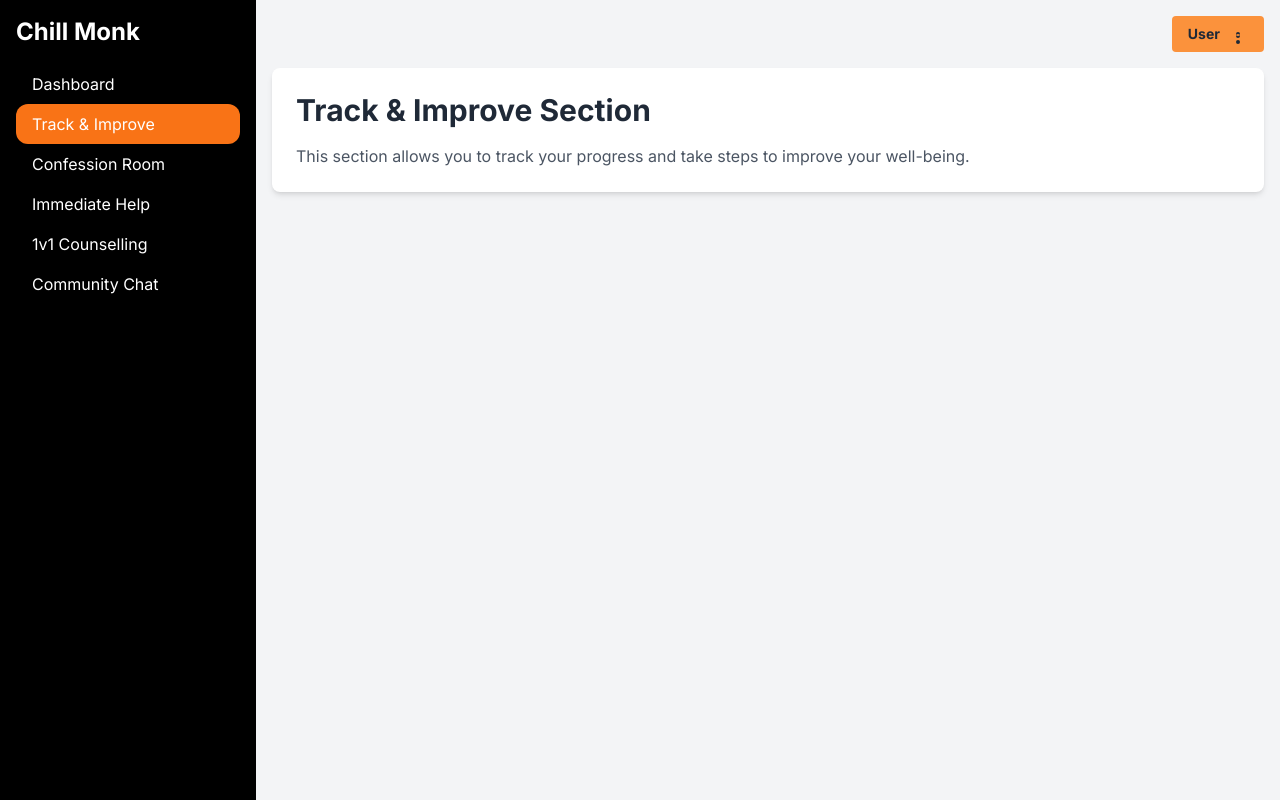
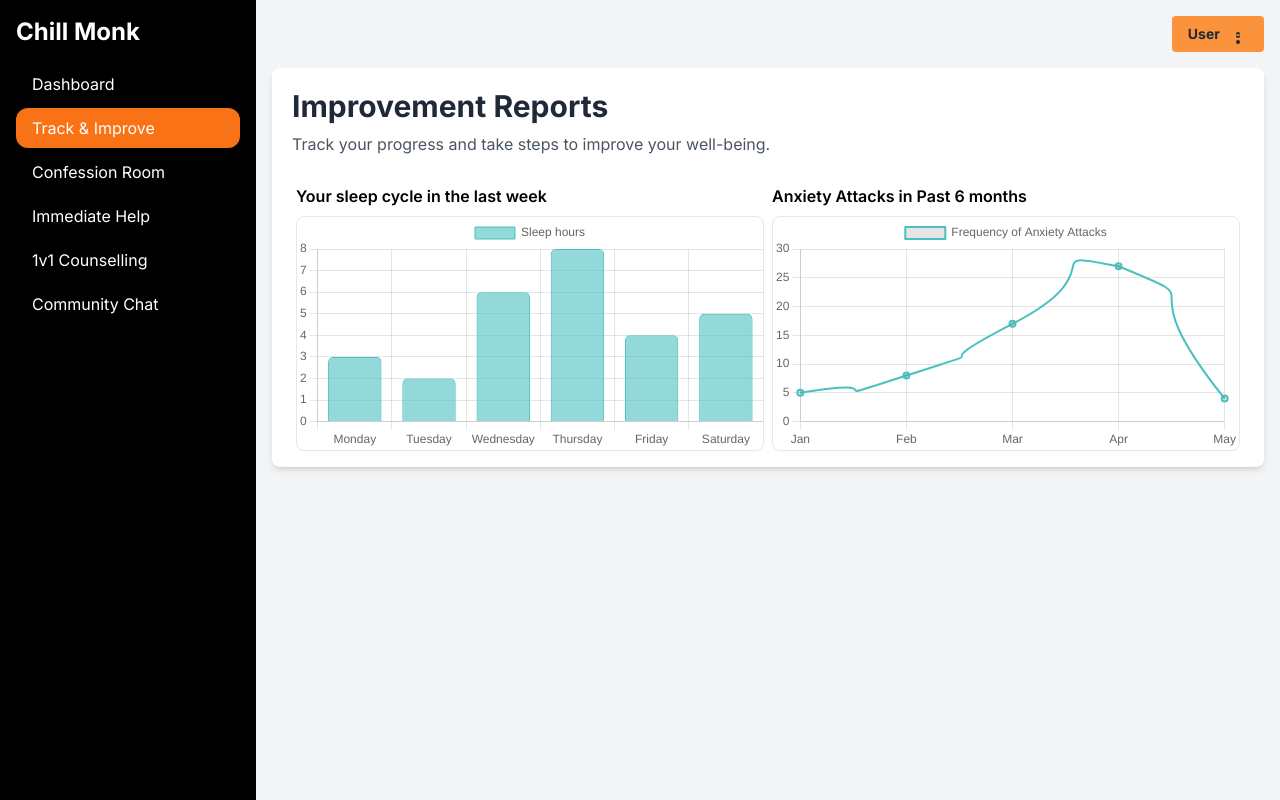
Before and after one commit to iharshka/HackByte2.0, a Next.js app: page /dashboard in a window 1280 px wide. Both pictures are taken after a click on the item "Track & Improve". Built offline with nearby package versions, Linux system fonts and the light colour scheme; no server answers.

Commit message:
Added User health reports, confession rooms, community chat

```diff
--- a/app/AuthPage.tsx
+++ b/app/AuthPage.tsx
@@ -34,7 +34,7 @@ const AuthPage: React.FC<AuthPageProps> = ({ onAuth }) => {
         </div>
         <button
           type="submit"
-          className="bg-blue-500 hover:bg-blue-600 text-white font-bold py-1 px-2 rounded focus:outline-none"
+          className="bg-orange-500 hover:bg-orange-600 text-white font-bold py-1 px-4 rounded focus:outline-none"
         >
           Chat
         </button>
--- /dev/null
+++ b/app/dashboard/BarChart.tsx
@@ -0,0 +1,55 @@
+import { useEffect, useRef } from "react";
+import Chart from "chart.js/auto";
+
+interface BarChartProps {
+  data: number[];
+  labels: string[];
+}
+
+const BarChart: React.FC<BarChartProps> = ({ data, labels }) => {
+  const chartRef = useRef<HTMLCanvasElement>(null);
+  const chartInstance = useRef<Chart>();
+
+  useEffect(() => {
+    if (chartRef && chartRef.current) {
+      const ctx = chartRef.current.getContext("2d");
+      if (ctx) {
+        if (chartInstance.current) {
+          chartInstance.current.destroy();
+        }
+
+        chartInstance.current = new Chart(ctx, {
+          type: "bar",
+          data: {
+            labels: labels,
+            datasets: [
+              {
+                label: "Sleep hours",
+                data: data,
+                backgroundColor: "rgba(75, 192, 192, 0.6)",
+                borderColor: "rgba(75, 192, 192, 1)",
+                borderWidth: 1,
+                borderRadius: {
+                  topLeft: 5,
+                  topRight: 5,
+                  bottomLeft: 0,
+                  bottomRight: 0,
+                },
+              },
+            ],
+          },
+        });
+      }
+    }
+
+    return () => {
+      if (chartInstance.current) {
+        chartInstance.current.destroy();
+      }
+    };
+  }, [data, labels]);
+
+  return <canvas ref={chartRef} />;
+};
+
+export default BarChart;
--- /dev/null
+++ b/app/dashboard/LineChart.tsx
@@ -0,0 +1,51 @@
+import { useEffect, useRef } from "react";
+import Chart from "chart.js/auto";
+
+interface LineChartProps {
+  data: number[];
+  labels: string[];
+}
+
+const LineChart: React.FC<LineChartProps> = ({ data, labels }) => {
+  const chartRef = useRef<HTMLCanvasElement>(null);
+  const chartInstance = useRef<Chart>();
+
+  useEffect(() => {
+    if (chartRef && chartRef.current) {
+      const ctx = chartRef.current.getContext("2d");
+      if (ctx) {
+        if (chartInstance.current) {
+          chartInstance.current.destroy();
+        }
+
+        chartInstance.current = new Chart(ctx, {
+          type: "line",
+          data: {
+            labels: labels,
+            datasets: [
+              {
+                label: "Frequency of Anxiety Attacks",
+                data: data,
+                fill: false,
+                borderColor: "rgba(75, 192, 192, 1)",
+                borderWidth: 2,
+                tension: 1, // Adjust tension for free-hand curve
+                borderJoinStyle: "round", // Round line joins for smoother curve
+              },
+            ],
+          },
+        });
+      }
+    }
+
+    return () => {
+      if (chartInstance.current) {
+        chartInstance.current.destroy();
+      }
+    };
+  }, [data, labels]);
+
+  return <canvas ref={chartRef} />;
+};
+
+export default LineChart;
--- /dev/null
+++ b/app/dashboard/confession.tsx
@@ -0,0 +1,59 @@
+import React, { useEffect, useState } from "react";
+import axios from "axios";
+import Image from "next/image";
+
+const Confessions: React.FC = () => {
+  const [confessions, setConfessions] = useState<any[]>([]);
+
+  useEffect(() => {
+    const fetchConfessions = async () => {
+      try {
+        const response = await axios.get(
+          "http://172.27.49.120:5173/confessions/"
+        );
+        setConfessions(response.data);
+        console.log(response.data);
+      } catch (error) {
+        console.error("Error fetching confessions:", error);
+      }
+    };
+
+    fetchConfessions();
+  }, []);
+
+  return (
+    <div>
+      <h1 className="text-xl text-black-600 my-4 ml-1 font-semibold">
+        Active Confessions
+      </h1>
+      <div className="bg-white rounded-lg shadow-md p-6 mb-5">
+        {confessions.map((confession, index) => (
+          <div key={index} className="mb-4 p-4 rounded-lg border bg-white-600">
+            {/* User Profile */}
+            <div className="flex items-center mb-2">
+              <img
+                src="https://userpic.codeforces.org/no-avatar.jpg"
+                alt="User Avatar"
+                width={32}
+                height={32}
+                className="rounded-full mr-2"
+              />
+              <span className="text-gray-700 font-semibold">hidden-user</span>
+            </div>
+
+            {/* Confession Text */}
+            <p className="text-gray-800">{confession.confession}</p>
+
+            {/* Time of Posting */}
+            <p className="text-xs text-gray-500">
+              {new Date().toLocaleString()}{" "}
+              {/* Use actual time of posting here */}
+            </p>
+          </div>
+        ))}
+      </div>
+    </div>
+  );
+};
+
+export default Confessions;
--- a/app/dashboard/page.tsx
+++ b/app/dashboard/page.tsx
@@ -3,6 +3,9 @@ import React, { useState, useEffect } from "react";
 import axios from "axios";
 import Image from "next/image";
 import CommunityChat from "../CommunityChat";
+import BarChart from "./BarChart";
+import LineChart from "./LineChart";
+import Confessions from "./confession";
 
 const NavBar = () => {
   const [activeSection, setActiveSection] = useState("Dashboard");
@@ -41,7 +44,7 @@ const NavBar = () => {
           {/* Navbar Options */}
           <ul>
             <li
-              className={`cursor-pointer py-2 px-4 ${
+              className={`cursor-pointer py-2 px-4 my-1 ${
                 activeSection === "Dashboard"
                   ? "bg-orange-500 rounded-xl"
                   : "hover:bg-orange-500 hover:rounded-xl"
@@ -51,7 +54,7 @@ const NavBar = () => {
               Dashboard
             </li>
             <li
-              className={`cursor-pointer py-2 px-4 ${
+              className={`cursor-pointer py-2 px-4 my-1 ${
                 activeSection === "Track & Improve"
                   ? "bg-orange-500 rounded-xl"
                   : "hover:bg-orange-500 hover:rounded-xl"
@@ -61,7 +64,7 @@ const NavBar = () => {
               Track & Improve
             </li>
             <li
-              className={`cursor-pointer py-2 px-4 ${
+              className={`cursor-pointer py-2 px-4 my-1 ${
                 activeSection === "Confession Room"
                   ? "bg-orange-500 rounded-xl"
                   : "hover:bg-orange-500 hover:rounded-xl"
@@ -71,7 +74,7 @@ const NavBar = () => {
               Confession Room
             </li>
             <li
-              className={`cursor-pointer py-2 px-4 ${
+              className={`cursor-pointer py-2 px-4 my-1 ${
                 activeSection === "Immediate Help"
                   ? "bg-orange-500 rounded-xl"
                   : "hover:bg-orange-500 hover:rounded-xl"
@@ -82,7 +85,7 @@ const NavBar = () => {
             </li>
 
             <li
-              className={`cursor-pointer py-2 px-4 ${
+              className={`cursor-pointer py-2 px-4 my-1 ${
                 activeSection === "1v1 Counselling"
                   ? "bg-orange-500 rounded-xl"
                   : "hover:bg-orange-500 hover:rounded-xl"
@@ -93,7 +96,7 @@ const NavBar = () => {
             </li>
 
             <li
-              className={`cursor-pointer py-2 px-4 ${
+              className={`cursor-pointer py-2 px-4 my-1 ${
                 activeSection === "Community Chat"
                   ? "bg-orange-500 rounded-xl"
                   : "hover:bg-orange-500 hover:rounded-xl"
@@ -149,7 +152,7 @@ const NavBar = () => {
         <div>
           {/* Render content based on activeSection */}
           {activeSection === "Dashboard" && <Dashboard />}
-          {activeSection === "Track & Improve" && <TrackAndImprove />}
+          {activeSection === "Track & Improve" && <TracknImprove />}
           {activeSection === "Confession Room" && <ConfessionRoom />}
           {activeSection === "Immediate Help" && <ImmediateHelp />}
           {activeSection === "1v1 Counselling" && <Onev1chat />}
@@ -175,23 +178,56 @@ const Dashboard = () => {
   );
 };
 
-const TrackAndImprove = () => {
+const TracknImprove = () => {
+  const barChartData = [3, 2, 6, 8, 4, 5];
+  const barChartLabels = [
+    "Monday",
+    "Tuesday",
+    "Wednesday",
+    "Thursday",
+    "Friday",
+    "Saturday",
+  ];
+
+  const lineChartData = [5, 8, 17, 27, 4];
+  const lineChartLabels = ["Jan", "Feb", "Mar", "Apr", "May"];
+
   return (
-    <div className="bg-white rounded-lg shadow-md p-6">
-      <h1 className="text-3xl font-bold text-gray-800 mb-4">
-        Track & Improve Section
+    <div className="bg-white rounded-lg shadow-md p-5 h-full pb-3">
+      <h1 className="text-3xl font-bold text-gray-800 mb-2">
+        Improvement Reports
       </h1>
-      <p className="text-gray-600">
-        This section allows you to track your progress and take steps to improve
-        your well-being.
+      <p className="text-gray-600 mb-6">
+        Track your progress and take steps to improve your well-being.
       </p>
-      {/* Additional content specific to Track & Improve can be added here */}
+      <div className="flex flex-wrap justify-between">
+        {/* Bar Chart */}
+        <div className="w-full md:w-1/2 p-1">
+          <h2 className="text-md font-semibold mb-2">
+            Your sleep cycle in the last week
+          </h2>
+          <div className="border rounded-lg overflow-hidden">
+            <BarChart data={barChartData} labels={barChartLabels} />
+          </div>
+        </div>
+
+        {/* Line Chart */}
+        <div className="w-full md:w-1/2 p-1">
+          <h2 className="text-md font-semibold mb-2">
+            Anxiety Attacks in Past 6 months
+          </h2>
+          <div className="border rounded-lg overflow-hidden">
+            <LineChart data={lineChartData} labels={lineChartLabels} />
+          </div>
+        </div>
+      </div>
     </div>
   );
 };
 
 const ConfessionRoom = () => {
   return (
+    <div>
       <div className="bg-white rounded-lg shadow-md p-6">
         <h1 className="text-3xl font-bold text-gray-800 mb-4">
           Confession Room Section
@@ -201,6 +237,8 @@ const ConfessionRoom = () => {
           Room.
         </p>
         {/* Additional content specific to Confession Room can be added here */}
+      </div>
+      <Confessions />
     </div>
   );
 };
--- a/app/page.tsx
+++ b/app/page.tsx
@@ -4,6 +4,7 @@ import React, { useState } from "react";
 import Image from "favicon.ico";
 import axios from "axios";
 import CommunityChat from "./CommunityChat";
+import NavBar from "./dashboard/page";
 
 const SignUpForm = () => {
   const [userFormVisible, setUserFormVisible] = useState(false);
@@ -29,6 +30,7 @@ const SignUpForm = () => {
       .post("/api/user/signup", { email, username, password })
       .then((response) => {
         console.log("User Signed Up:", response.data);
+        <NavBar />;
         // Add any further logic for successful signup
       })
       .catch((error) => {
@@ -49,6 +51,7 @@ const SignUpForm = () => {
       .then((response) => {
         console.log("Mentor Signed Up:", response.data);
         // Add any further logic for successful signup
+        <NavBar />;
       })
       .catch((error) => {
         console.error("Error signing up mentor:", error);
@@ -62,6 +65,8 @@ const SignUpForm = () => {
     // Placeholder for now
     console.log("Username:", username);
     console.log("Password:", password);
+    // On successful API calls and status code 200
+    <NavBar />;
   };
 
   // color for bottom hyper links for login and signup
--- a/package.json
+++ b/package.json
@@ -9,7 +9,9 @@
     "lint": "next lint"
   },
   "dependencies": {
+    "@types/chart.js": "^2.9.41",
     "axios": "^1.6.8",
+    "chart.js": "^4.4.2",
     "next": "^14.1.4",
     "react": "^18.2.0",
     "react-chat-engine-advanced": "^0.1.28",
```
Also changed, not shown: app/dashboard/logo.png (deleted), 1 other file (tests, documents, lock files or other folders). Lines whose indentation alone changed are shown as unchanged.
